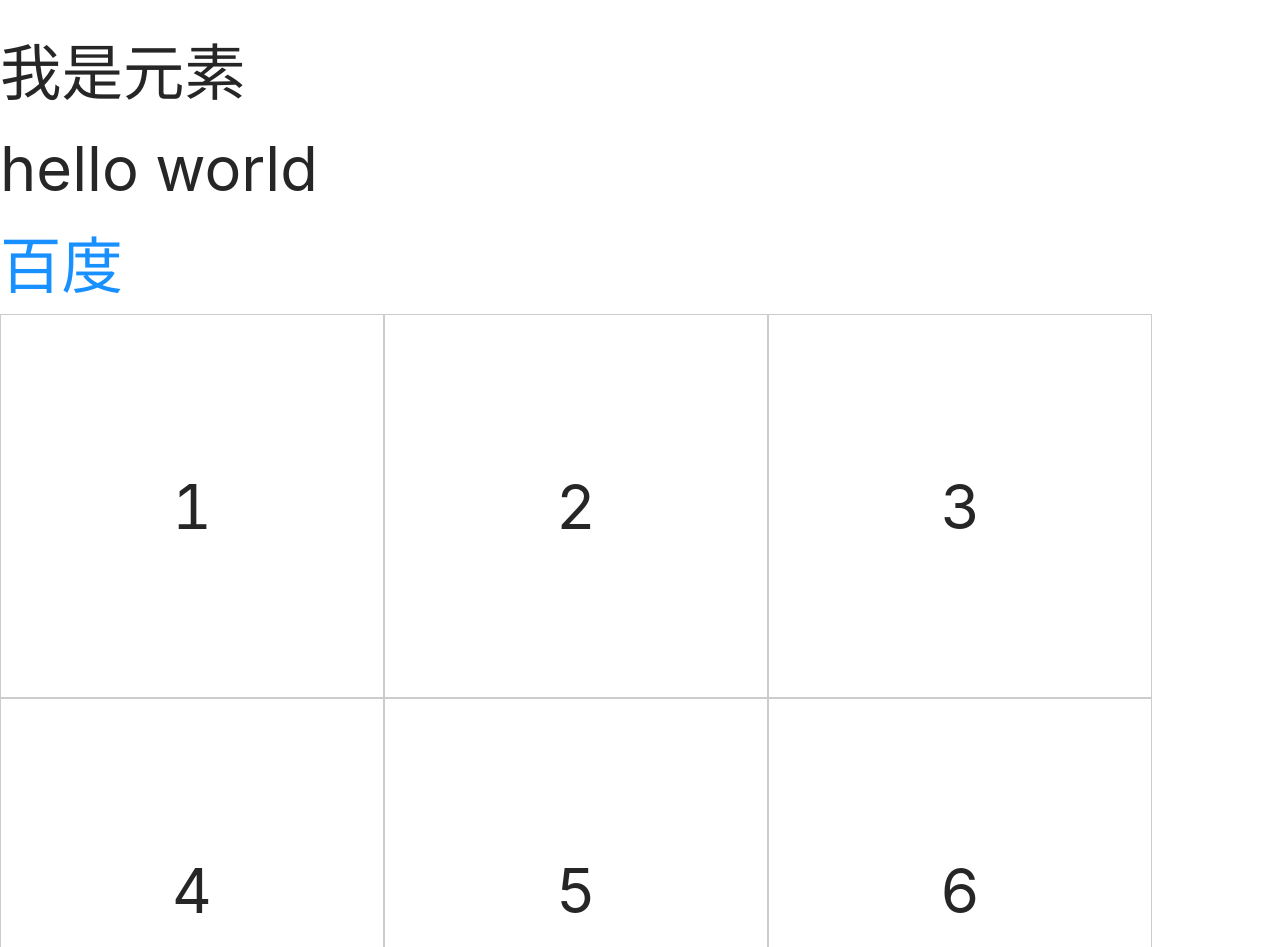
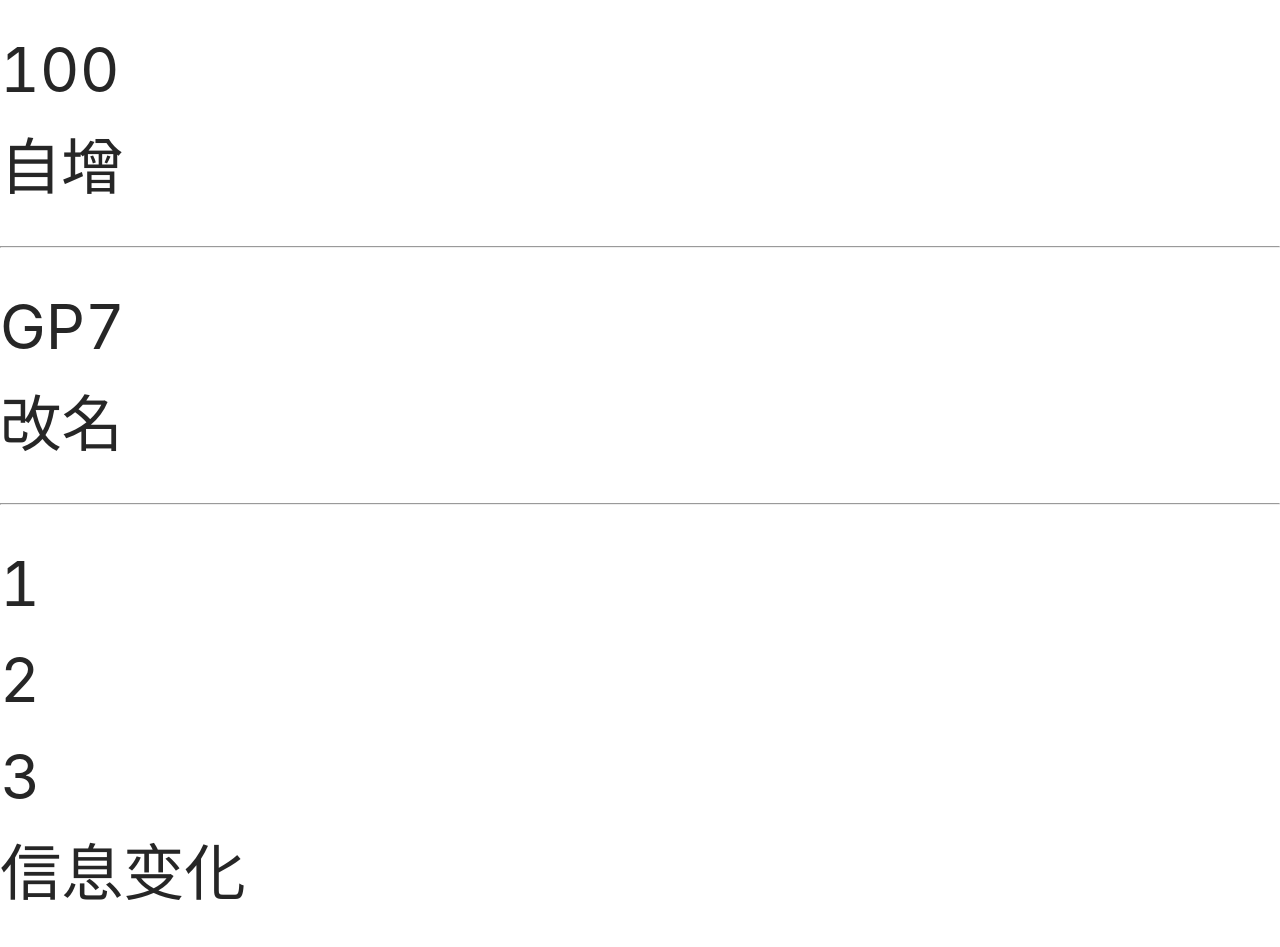
Before and after one commit to zengxiaodai/GP7, a React app in the folder react-webpack/: page / in a window 1280 px wide. Shown: the part 265-1212 px from the top of the page. After the commit the page ends 1187 px from the top, so only its background shows below. Built offline with nearby package versions, Linux system fonts and the light colour scheme.

Commit message:
day23 am

```diff
--- a/react-webpack/src/App.jsx
+++ b/react-webpack/src/App.jsx
@@ -1,13 +1,16 @@
 
 import React from 'react'
 
-import TestJSX from '@/views/study/12/TestJSX'
+// import TestJSX from '@/views/study/12/TestJSX'
+// import TestProps from '@/views/study/12/TestProps'
+import TestState from '@/views/study/12/TestState'
+
 
 // 函数式组件（App根组件）
 export default () => {
   return (
     <div className='app'>
-      <TestJSX listType='photo' />
+      <TestState />
     </div>
   )
 }
--- /dev/null
+++ b/react-webpack/src/views/study/12/TestProps.jsx
@@ -0,0 +1,88 @@
+// props是React基础中最重要的一个技术点。
+
+// 1、什么是props？
+  // 定义：props是父子组件之间通信的纽带，它表示的是父组件传递过来的自定义属性和children。
+  // props是一个对象，通过props可以访问到父组件传递过来的自定义属性和children。
+  // props是只读的（不能修改它）
+  // 通过props，可以向子组件传递ReactNode（ReactElement、基本数据类型、数组、JSX对象）、普通对象、函数等。
+
+// 2、React的两种组件
+  // 什么组件？组件就是一个段可以被复用的代码块。组件化的意义：封装、快速开发。
+  // 进一步理解组件：组件实际就是一个“函数”，它接收props作为入参，返回用于视图渲染的JSX元素。因为props是只读的，所以每一个React组件都是一个“纯函数”。（什么是纯函数？入参不能改，给相同入参时总是返回唯一的结果。）
+  // 提示：虽然props不能修改，但可以参与业务逻辑运算。
+
+  // （一）函数式组件（无状态组件）
+  // const Hello = (props) => (<div></div>)
+  // 特点：它只有props，没有state状态，也没有this、生命周期、ref、上下文等特性。所以它的性能较好。
+  // 提示：自 React v16.8 以后，我们可以通过 Hooks API 来模拟上述缺失的React特性。
+
+  // （二）类组件（有状态组件）
+  // class Hello extends React.Component { // this.props }
+  // 特点：它有props，也有state状态、this、生命周期、ref、上下文等特性。相对于函数式组件其性能较差。
+  // 提示：自 React v16.8 以后，类组件越来越少使用了。现在市场中主流是Hooks+函数式组件。
+
+// 3、父子组件
+  // 什么是 props.children ？它代表是自定义组件内部所嵌套的ReactNode列表。
+  // 在自定义属性时，不要把属性名命名为 children，因为它有特殊含义。
+  // 在props.children向子组件传递children时，建议传递ReactNode列表，不要传递普通数据。如果要传递数据，建议使用自定义props。
+
+// 4、父子组件通信：父传子使用自定义属性，子传父通过自定义事件。（从Vue的角度来理解父子组件）
+  // 父组件给的props如果是“普通数据”，用于渲染、用于逻辑操作。
+  // 父组件给的props如果是“函数”，在子组件中可调用并向父组件返回数据。
+  // 父组件给的props如果“JSX对象”，在子组件中直接参与渲染。
+
+// 5、props是“组件化（组合）”的语法基础。
+
+import React, { Component } from 'react'
+
+function Child (props) {
+  console.log('child props', props)
+  const { children, name, age, onChange } = props
+  return (
+    <div>
+      <h3>我是孩子</h3>
+      { children }
+      <div>{name}</div>
+      <div>{age}</div>
+      <div onClick={()=>onChange('春天')}>春天</div>
+      <div onClick={()=>onChange('夏天')}>夏天</div>
+      <div onClick={()=>onChange('秋天')}>秋天</div>
+      <div onClick={()=>onChange('冬天')}>冬天</div>
+    </div>
+  )
+}
+
+export default class TestProps extends Component {
+  constructor(props){
+    super(props)
+    this.state = {
+      count: 1
+    }
+  }
+  change(season) {
+    console.log('parent changed', season)
+  }
+  render () {
+    return (
+      <div>
+        <h1>学习组件和Props</h1>
+        <Child
+          name='qf'
+          age={30}
+          show
+          list={[1,2,3]}
+          info={{a:1,b:2}}
+          onChange={this.change}
+          title={<div>标题</div>}
+        >
+          <div>一</div>
+          <h2>二</h2>
+          { null }
+          { [<div key='3'>三</div>, <div key='4'>四</div>] }
+          { false }
+          { (()=>(<div>五</div>))() }
+        </Child>
+      </div>
+    )
+  }
+}
--- /dev/null
+++ b/react-webpack/src/views/study/12/TestState.jsx
@@ -0,0 +1,80 @@
+// state 是React组件自身的数据，具有“响应式”的特性（当state变量被this.setState()修改时，视图会自动更新）。
+  // 这里的“响应式”和vue响应式是完全不同的，React中没有“数据支持、依赖收集”等工作。
+
+// 1、定义state
+  // 在类组件中才有state（函数式组件中没有state），必须在constructor这个生命周期中定义state。
+  // state，必须“先定义、再使用”。state变量一般是基本数据类型、数组、普通对象。不能定义其它的数据类型。
+
+// 2、使用state
+  // 在类组件中，使用this.state来访问所有的state变量。
+
+// 3、state的特点
+  // 当使用this.setState()这个专属方法来修改state时，这会触发render()运行并返回新的“Fiber”，进一步执行“协调运行”（找到最小化的脏节点集合），最后一次“提交”更新DOM。
+  // state是当前组件的“自有数据”，可以通过props传递给后代组件，但不能传递给父组件。这就是React中“单向数据流”（自上而下）。
+
+// 4、如何优雅地修改state变量？
+  // 修改state变量必须使用this.setState()这个专属方法。不要直接修改state，因为直接修改state不会触发render()。
+  // 每次修改state时都要考虑“新值与旧值是否有”，如果有关使用this.setState(fn,callback)这种语法，如果无关使用this.setState({},callback)这种语法。
+  // 示例：this.setState({name:'GP8'})  this.setState(state=>({count:state.count+1}))
+
+// 5、this.setState() 异步性
+  // 在合成事件（on*开头的系列事件、生命周期钩子）中，this.setState()是异步的。
+  // 在微任务函数体中（Promise.then）中，this.setState()是异步的。
+  // 在宏任务函数体中（定时器）中，this.setState()是同步的。
+
+import React from 'react'
+
+export default class TestState extends React.Component {
+  constructor(props) {
+    super(props)
+    // 定义state
+    this.state = {
+      count: 1,
+      name: 'GP7',
+      info: {
+        a: 1,
+        b: 2,
+        c: 3
+      }
+    }
+  }
+  changeCount() {
+
+    // [不建议，因为代码逻辑中有直接修改state]
+    // this.setState(state=>({count:++state.count}))
+    // this.setState(state=>({count:state.count++}))
+
+    // this.setState(function(state){return{count:state.count+1}})
+    // this.setState(state=>{return{count:state.count+1}})
+    this.setState(state=>({count:state.count+1}))
+  }
+  changeName() {
+    this.setState({name: 'GP8'})
+  }
+  changeInfo() {
+    this.setState(({info})=>({info:{...info, a:info.a+1}}))
+  }
+  render () {
+    // 在这里把state变量解构出来，再用于jsx渲染
+    const { count, name, info } = this.state
+    console.log('re-rendered')
+    return (
+      <div>
+        <h2>学习state</h2>
+        <div>{ count }</div>
+        <div>{ count*100 }</div>
+        <div onClick={this.changeCount.bind(this)}>自增</div>
+        <hr/>
+        <div>{ name }</div>
+        <div onClick={this.changeName.bind(this)}>改名</div>
+        <hr/>
+        <div>{ info.a }</div>
+        <div>{ info.b }</div>
+        <div>{ info.c }</div>
+        <div onClick={this.changeInfo.bind(this)}>信息变化</div>
+
+
+      </div>
+    )
+  }
+}
```
